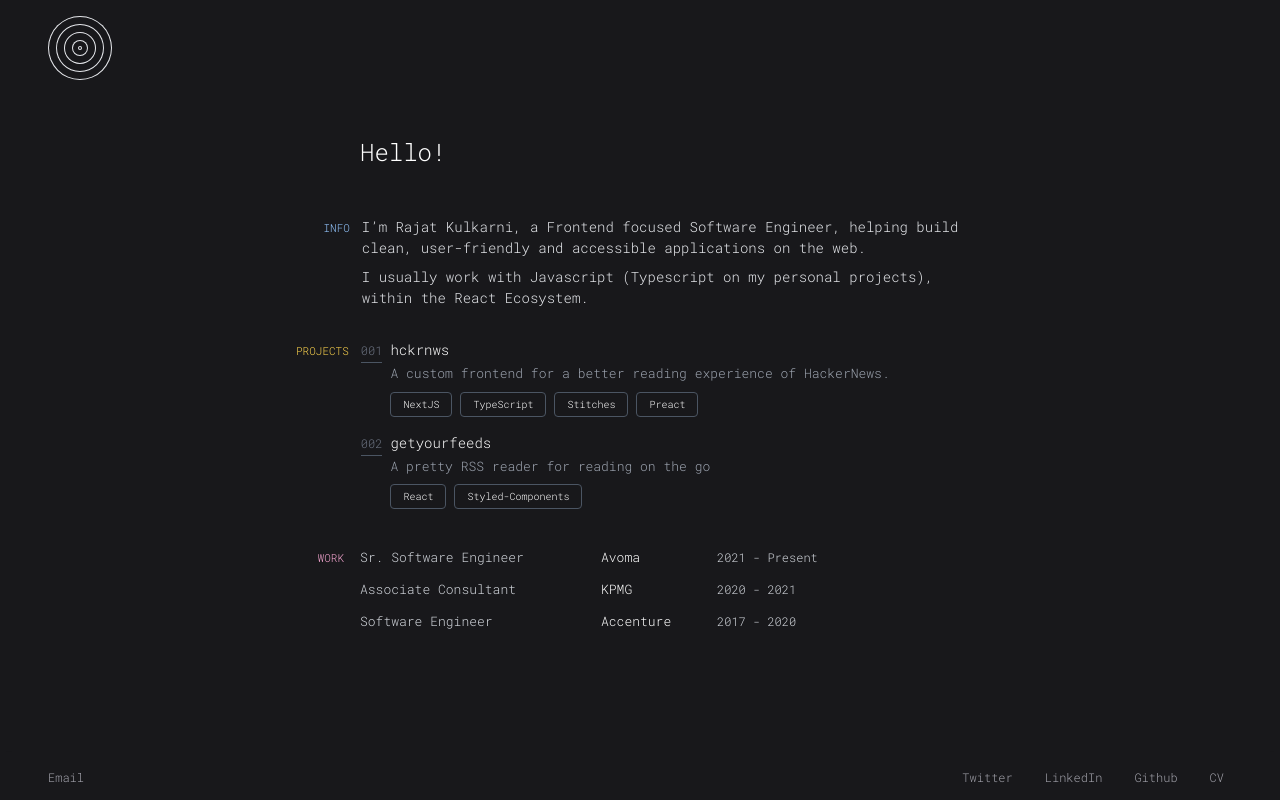
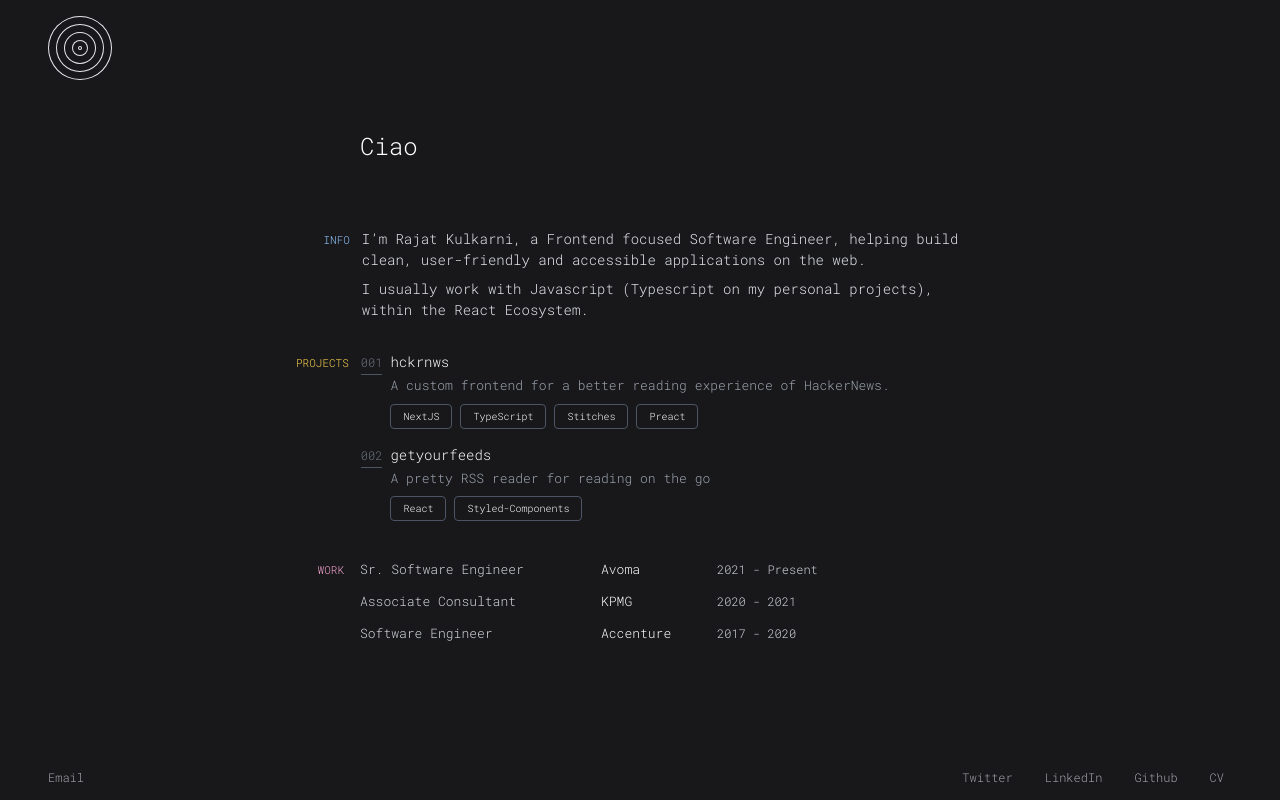
Before and after one commit to rajatkulkarni95/rk-minimal, a Next.js app: page / in a window 1280 px wide. Built offline with nearby package versions, Linux system fonts and the light colour scheme.

Commit message:
Greeting message animation

```diff
--- /dev/null
+++ b/src/components/Common/Greeting.tsx
@@ -0,0 +1,31 @@
+import { useEffect, useState } from "react";
+
+type TGreetingProps = {
+  salutation: string;
+};
+
+const Greeting = ({ salutation }: TGreetingProps) => {
+  const [typing, setTyping] = useState("");
+  const [index, setIndex] = useState(0);
+  useEffect(() => {
+    if (index < salutation.length) {
+      setTimeout(() => {
+        setTyping(typing + salutation[index]);
+        setIndex(index + 1);
+      }, 200);
+    }
+  }, [index]);
+
+  return (
+    <div className="flex items-center">
+      <h1 className="mt-6 mb-8 font-light text-2xl leading-5 md:ml-16 md:mt-8 md:mb-10">
+        {typing}
+      </h1>
+      <span className="text-xl font-semibold opacity-0 animate-blinking">
+        _
+      </span>
+    </div>
+  );
+};
+
+export default Greeting;
--- a/src/components/MainContainer/index.tsx
+++ b/src/components/MainContainer/index.tsx
@@ -1,13 +1,15 @@
+import { SALUTATIONS } from "../../constants/salutations";
+import Greeting from "../Common/Greeting";
 import Info from "./Info";
 import Projects from "./Projects";
 import Work from "./Work";
 
 const MainContainer = () => {
+  const salutation =
+    SALUTATIONS[Math.floor(Math.random() * SALUTATIONS.length)];
   return (
     <div className="w-full h-full px-4 pb-4 mx-auto md:w-3/4 md:mt-0 md:pb-16 lg:w-[720px] lg:h-[600px] xl:my-auto">
-      <h1 className="mt-6 mb-8 font-light text-2xl md:ml-16 md:mt-8 md:mb-10">
-        Hello!
-      </h1>
+      <Greeting salutation={salutation} />
       <Info />
       <Projects />
       <Work />
--- /dev/null
+++ b/src/constants/salutations.ts
@@ -0,0 +1,13 @@
+export const SALUTATIONS = [
+  "Hey!",
+  "Hello",
+  "Greetings!",
+  "Namaste",
+  "Hola",
+  "Hallo",
+  "Ciao",
+  "Hei",
+  "Aloha",
+  "Hey There!",
+  "Good Day :)",
+];
--- a/tailwind.config.js
+++ b/tailwind.config.js
@@ -17,9 +17,15 @@ module.exports = {
                         opacity: 1,
                     },
                 },
+                blinking: {
+                    "50%": {
+                        opacity: 1,
+                    },
+                },
             },
             animation: {
                 fadeIn: "fadeIn 1s ease-in forwards",
+                blinking: "blinking 0.75s cubic-bezier(0.4, 0, 0.6, 1) 4",
             },
         },
         fontFamily: {
```
